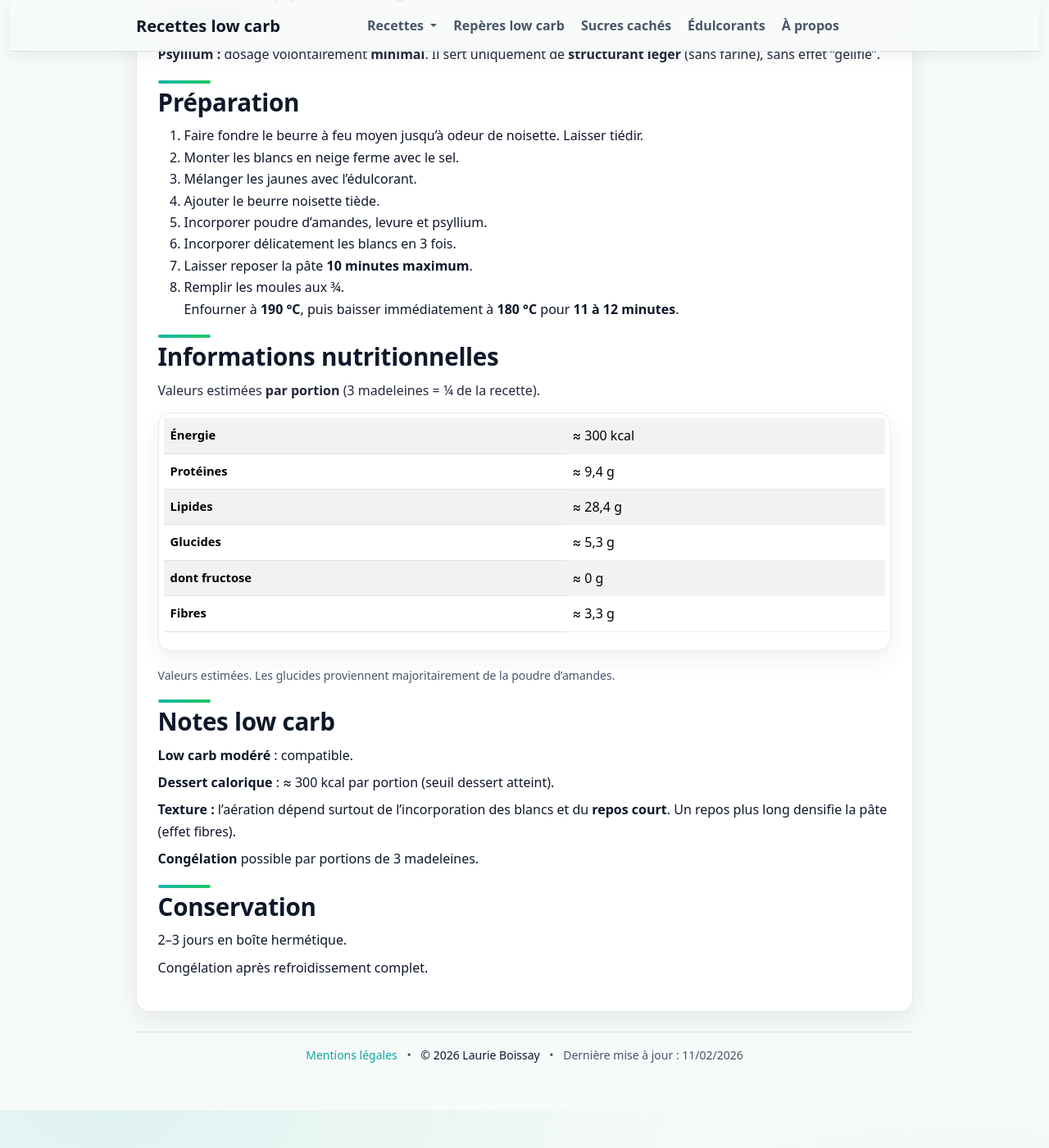
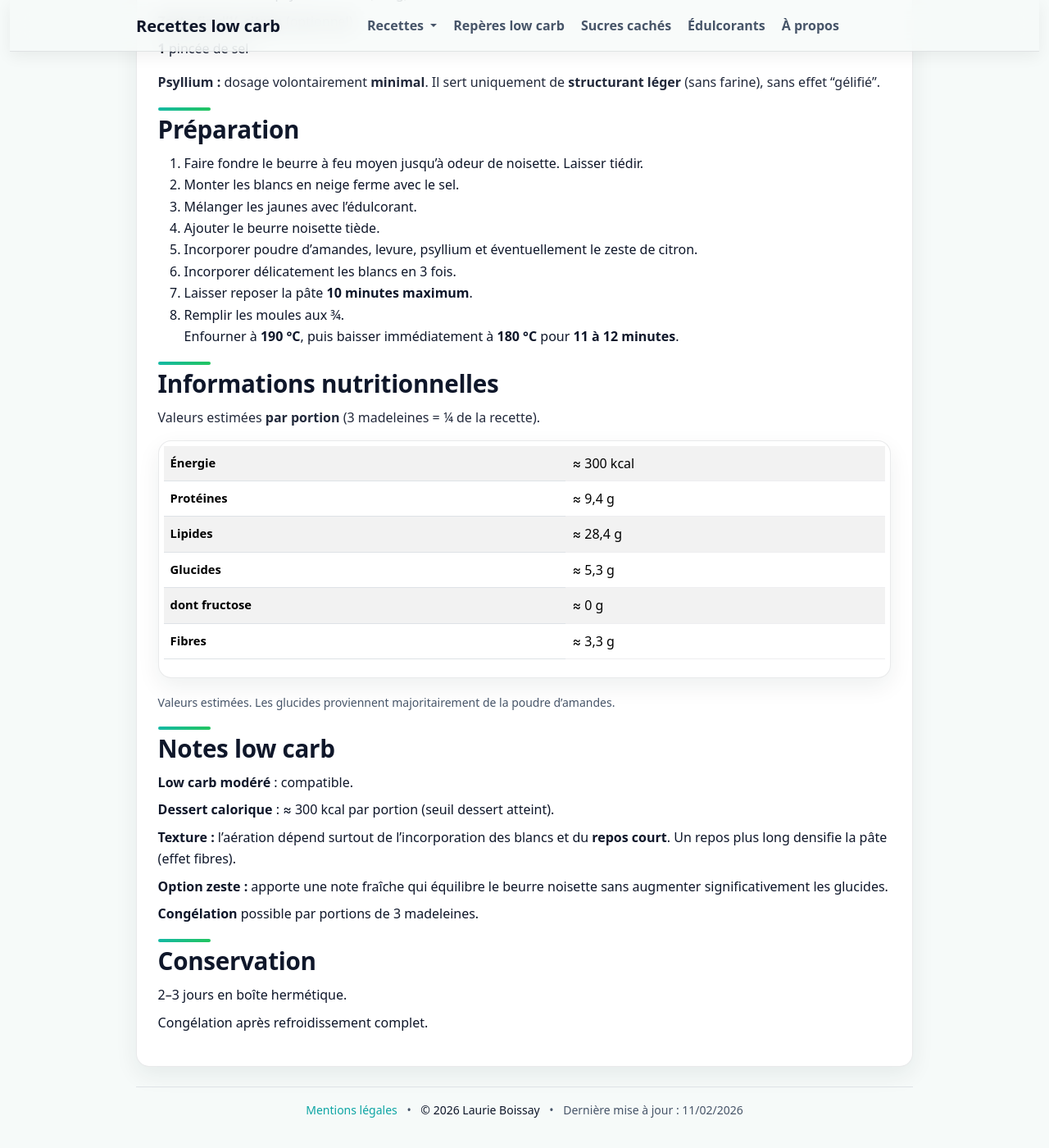
Before and after one commit to laurie-boissay/laurie-boissay.github.io, a Jekyll site: the page built from recettes/madeleines.html, in a window 1280 px wide and 1400 px high, scrolled down 1427 px. Shown: the whole window at 82% size. Built offline with Jekyll 4.4.1, drawn with Linux system fonts in a browser that asks for light colours.

Commit message:
modif recette madeleines

```diff
--- a/recettes/madeleines.html
+++ b/recettes/madeleines.html
@@ -51,6 +51,7 @@ extra_head: |
       "10 g d’édulcorant type stévia spécial pâtisserie",
       "6 g de levure chimique",
       "1 c. à café rase de psyllium blond (≈ 3 g)",
+      "Zeste fin d’1/2 citron (optionnel)",
       "1 pincée de sel"
     ],
     "recipeInstructions": [
@@ -58,7 +59,7 @@ extra_head: |
       { "@type": "HowToStep", "text": "Monter les blancs en neige ferme avec la pincée de sel." },
       { "@type": "HowToStep", "text": "Mélanger les jaunes avec l’édulcorant." },
       { "@type": "HowToStep", "text": "Incorporer le beurre noisette tiède." },
-      { "@type": "HowToStep", "text": "Ajouter la poudre d’amandes, la levure chimique et le psyllium." },
+      { "@type": "HowToStep", "text": "Ajouter la poudre d’amandes, la levure chimique, le psyllium et éventuellement le zeste de citron." },
       { "@type": "HowToStep", "text": "Incorporer délicatement les blancs montés." },
       { "@type": "HowToStep", "text": "Laisser reposer la pâte 10 minutes maximum." },
       { "@type": "HowToStep", "text": "Remplir les moules aux trois quarts. Enfourner à 190 °C puis baisser immédiatement à 180 °C pour 11 à 12 minutes." }
@@ -90,6 +91,7 @@ extra_head: |
   <li><strong>10 g</strong> d’édulcorant type stévia spécial pâtisserie</li>
   <li><strong>6 g</strong> de levure chimique</li>
   <li><strong>1 c. à café rase</strong> de psyllium blond (≈ 3 g)</li>
+  <li><strong>Zeste fin d’½ citron</strong> (optionnel)</li>
   <li><strong>1</strong> pincée de sel</li>
 </ul>
 
@@ -105,7 +107,7 @@ extra_head: |
   <li>Monter les blancs en neige ferme avec le sel.</li>
   <li>Mélanger les jaunes avec l’édulcorant.</li>
   <li>Ajouter le beurre noisette tiède.</li>
-  <li>Incorporer poudre d’amandes, levure et psyllium.</li>
+  <li>Incorporer poudre d’amandes, levure, psyllium et éventuellement le zeste de citron.</li>
   <li>Incorporer délicatement les blancs en 3 fois.</li>
   <li>Laisser reposer la pâte <strong>10 minutes maximum</strong>.</li>
   <li>
@@ -144,6 +146,10 @@ extra_head: |
     de l’incorporation des blancs et du <strong>repos court</strong>.
     Un repos plus long densifie la pâte (effet fibres).
   </li>
+  <li>
+    <strong>Option zeste :</strong> apporte une note fraîche qui équilibre le beurre noisette
+    sans augmenter significativement les glucides.
+  </li>
   <li><strong>Congélation</strong> possible par portions de 3 madeleines.</li>
 </ul>
 
```
